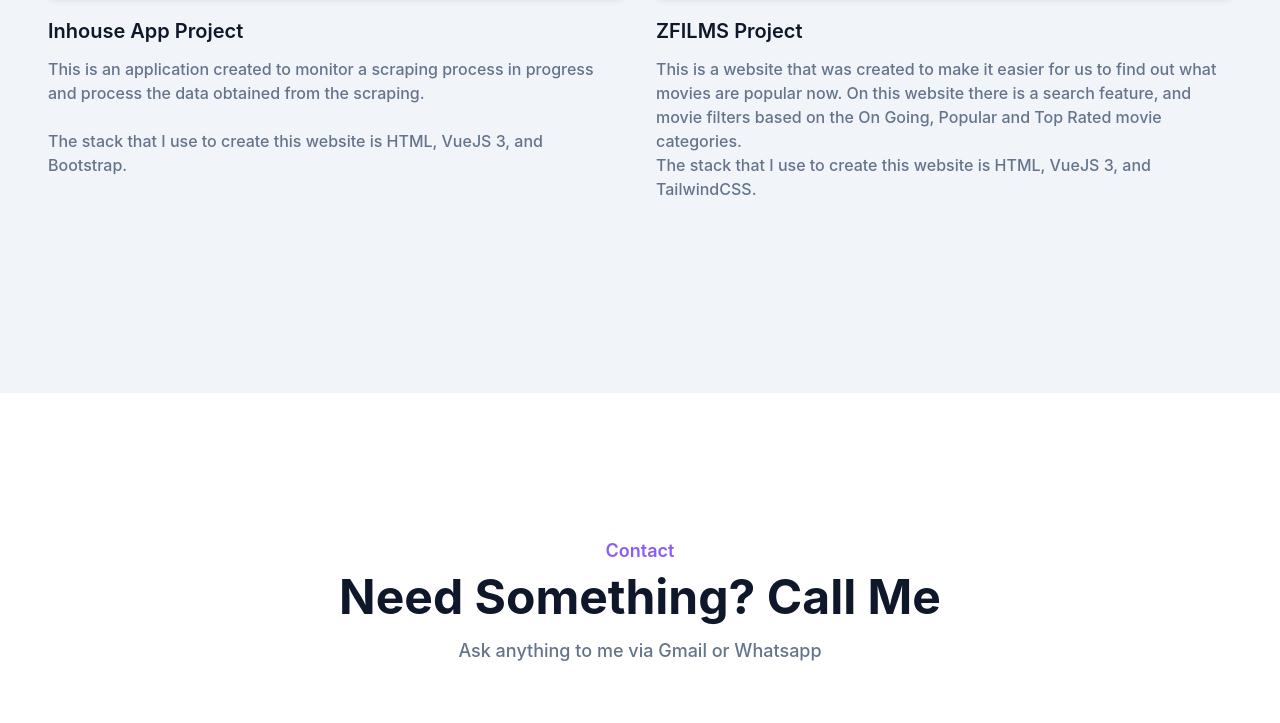
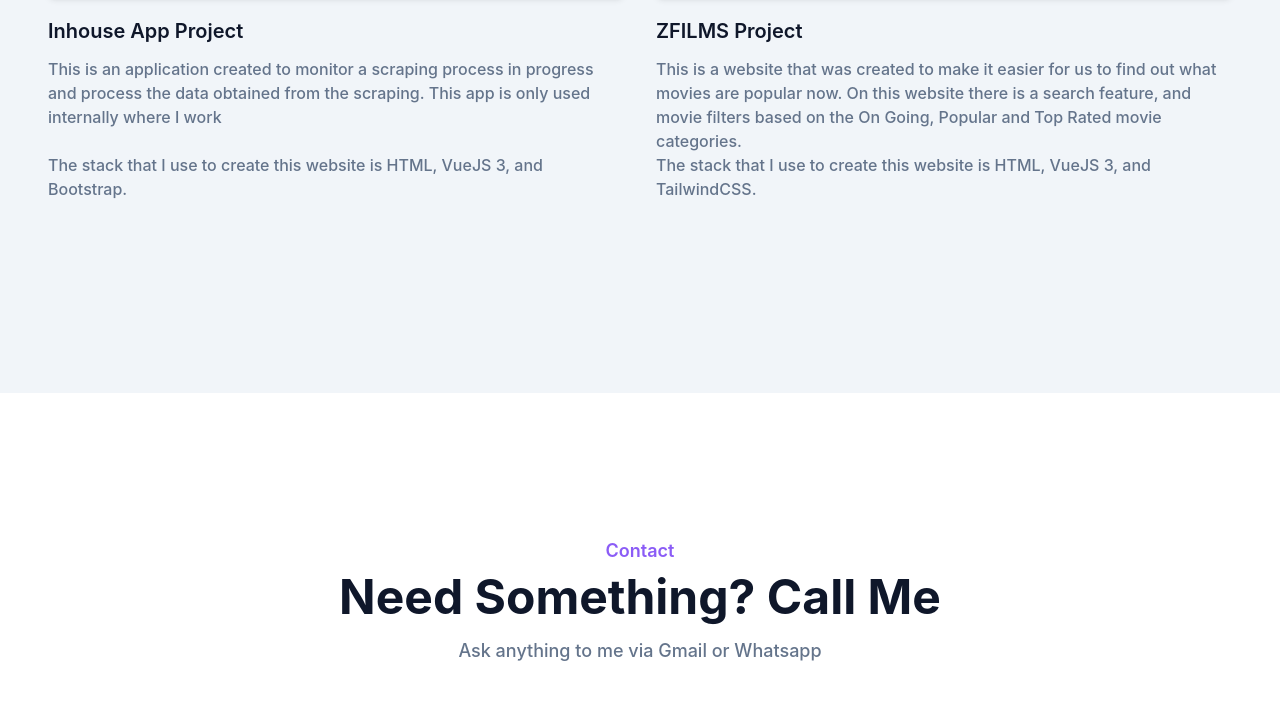
Before and after one commit to fauzanmi18/portfolio, a website: page index.html in a window 1280 px wide. Shown: the part 1919-2642 px from the top of the page. Drawn offline with Linux system fonts and the light colour scheme.

Commit message:
rewording first port item

```diff
--- a/index.html
+++ b/index.html
@@ -150,6 +150,7 @@
                     </h3>
                     <p class="font-medium text-base text-secondary">
                         This is an application created to monitor a scraping process in progress and process the data obtained from the scraping.
+                        This app is only used internally where I work
                     </p>
                     <br>
                     <p class="font-medium text-base text-secondary">
```
